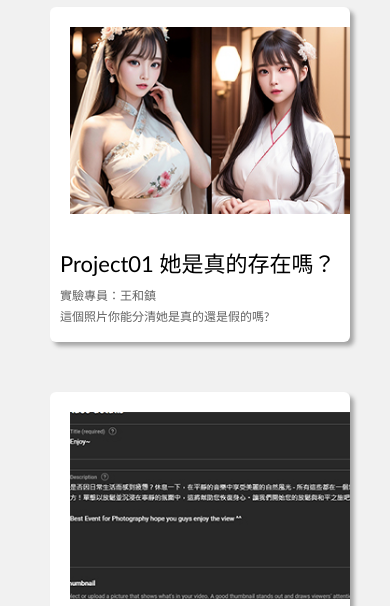
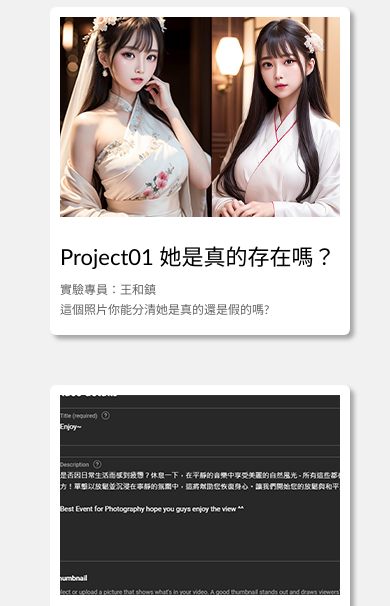
Before and after one commit to Nikixia4/AIUsingProject, a plain HTML site: page index.html in a window 390 px wide. Shown: the part 195-801 px from the top of the page. Drawn offline with Linux system fonts and the light colour scheme.

Commit message:
fix mobile

```diff
--- a/style.css
+++ b/style.css
@@ -213,10 +213,12 @@ body{
     box-shadow: 4px 4px 4px rgb(165, 165, 165);
 
 }
-.project img{
+.project .img{
     width: 280px;
-    margin: 10px;
-
+}
+.project img:active{
+    transform: scale(1.2);
+    transition: 0.6s;
 }
 .project h3{
     padding-top: 14px;
```
